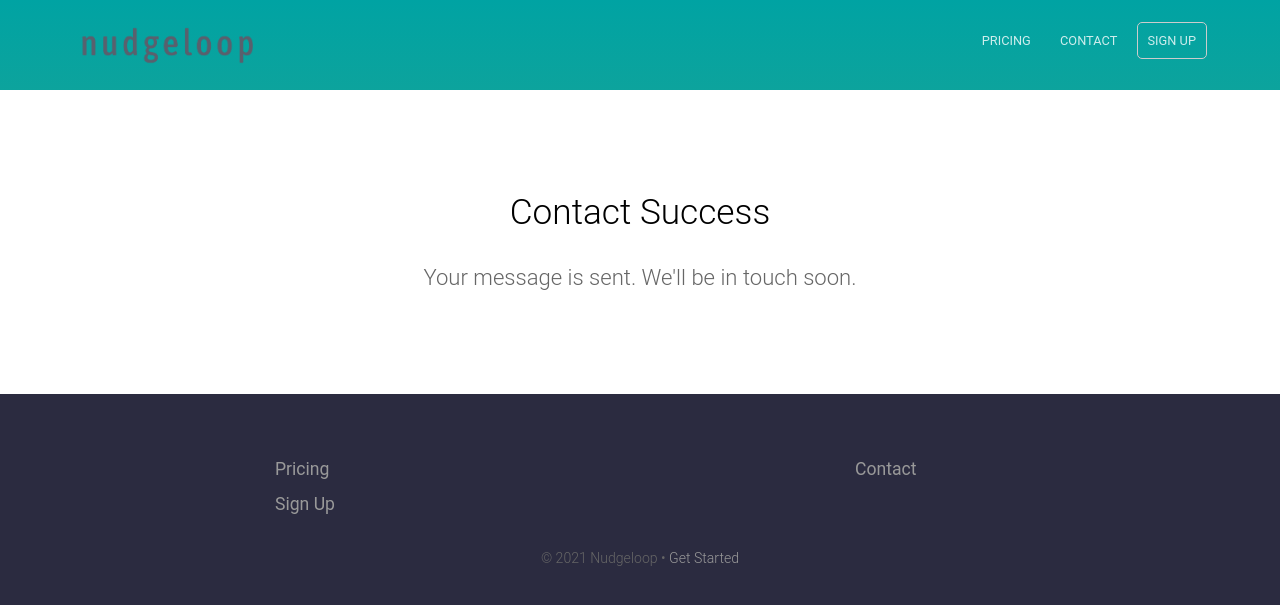
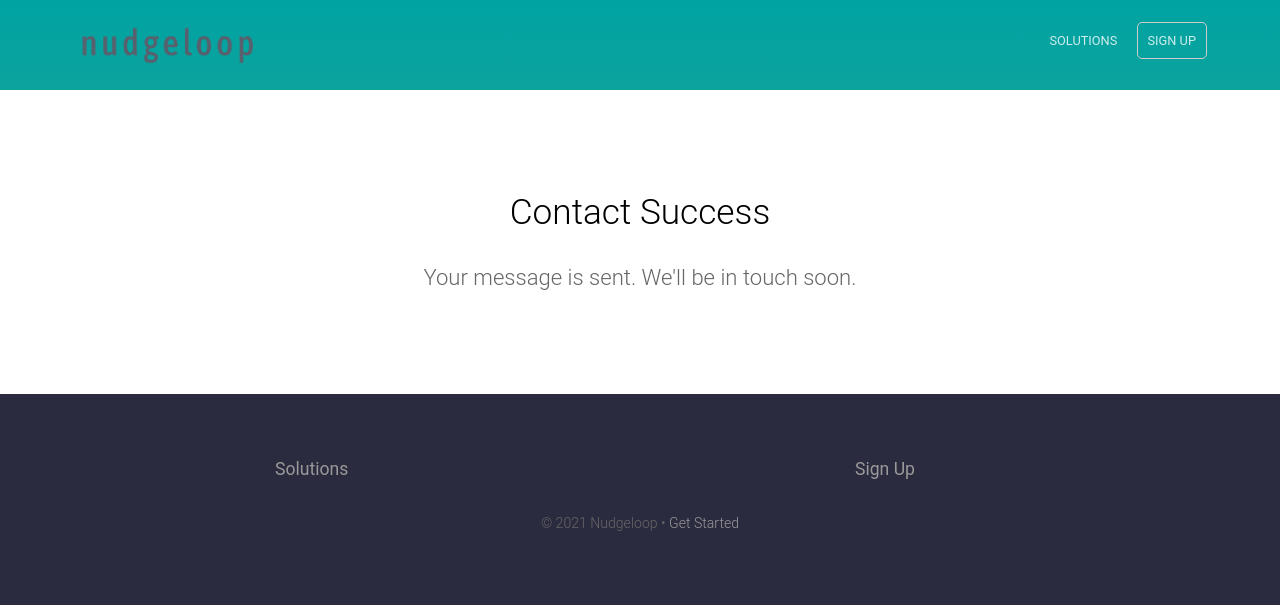
Before and after one commit to anilgeorge04/nudgeloop, a Jekyll site: the page built from contact-success.html, in a window 1280 px wide. Shown: the top 605 px of the page. Built offline with Jekyll 4.4.1, drawn with Linux system fonts in a browser that asks for light colours.

Commit message:
pricing to solutions and remove contact

```diff
--- a/_data/footer.yml
+++ b/_data/footer.yml
@@ -1,16 +1,16 @@
 - links:
-  - name: Pricing
-    link: /pricing/
-  - name: Sign Up
-    link: /get-started/
+  - name: Solutions
+    link: /solutions/
   # - name: About
   #   link: /about/
 - links:
+  - name: Sign Up
+    link: /get-started/
   # - name: Login
   #   link: https://insights.nudgeloop.com
-  - name: Contact
-    link: https://us6.list-manage.com/contact-form?u=033f624f6b65c45ba73c97d0f&form_id=f043baaccbe46af35b2851661b1fd02d
-    new_window: true
+  # - name: Contact
+  #   link: https://us6.list-manage.com/contact-form?u=033f624f6b65c45ba73c97d0f&form_id=f043baaccbe46af35b2851661b1fd02d
+  #   new_window: true
 # - links:
 #   - name: Facebook
 #     link: https://facebook.com/nudgeloop/
--- a/_data/navigation.yml
+++ b/_data/navigation.yml
@@ -1,5 +1,5 @@
-- name: Pricing
-  link: /pricing/
+- name: Solutions
+  link: /solutions/
   new_window: false
   highlight: false
 # - name: Blog
@@ -10,14 +10,14 @@
 #   link: /about/
   new_window: false
   highlight: false
-- name: Contact
-  link: https://us6.list-manage.com/contact-form?u=033f624f6b65c45ba73c97d0f&form_id=f043baaccbe46af35b2851661b1fd02d
-  new_window: true
-  highlight: false
+# - name: Contact
+#   link: https://us6.list-manage.com/contact-form?u=033f624f6b65c45ba73c97d0f&form_id=f043baaccbe46af35b2851661b1fd02d
+#   new_window: true
+#   highlight: false
 # - name: Login
 #   link: https://insights.nudgeloop.com
-  new_window: true
-  highlight: false
+  # new_window: true
+  # highlight: false
 - name: Sign Up
   link: /get-started/
   new_window: false
--- a/pricing.html
+++ b/solutions.html
@@ -1,5 +1,5 @@
 ---
-title: Pricing
+title: Solutions
 heading: We partner with you and solve together
 description: Suite of affordable solutions to empower you with relevant, actionable, and timely customer feedback
 pricing_table:
```
